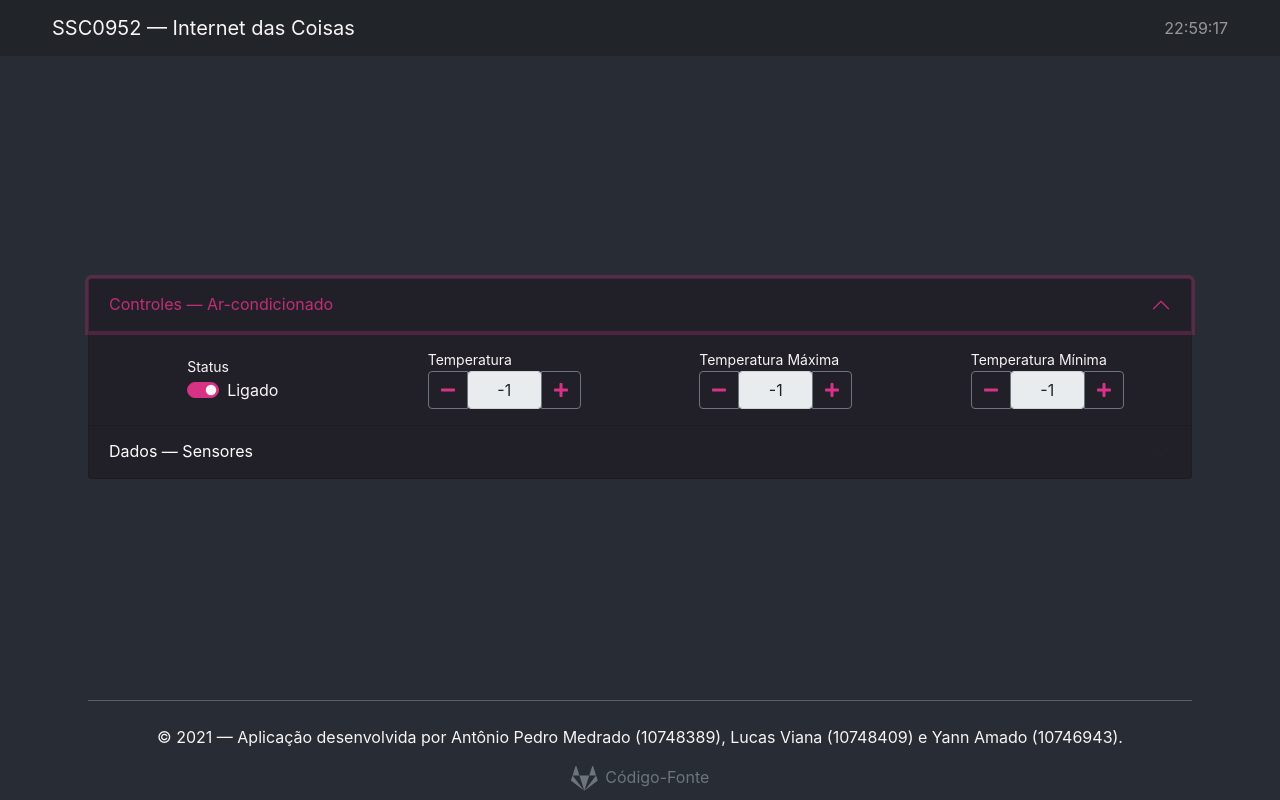
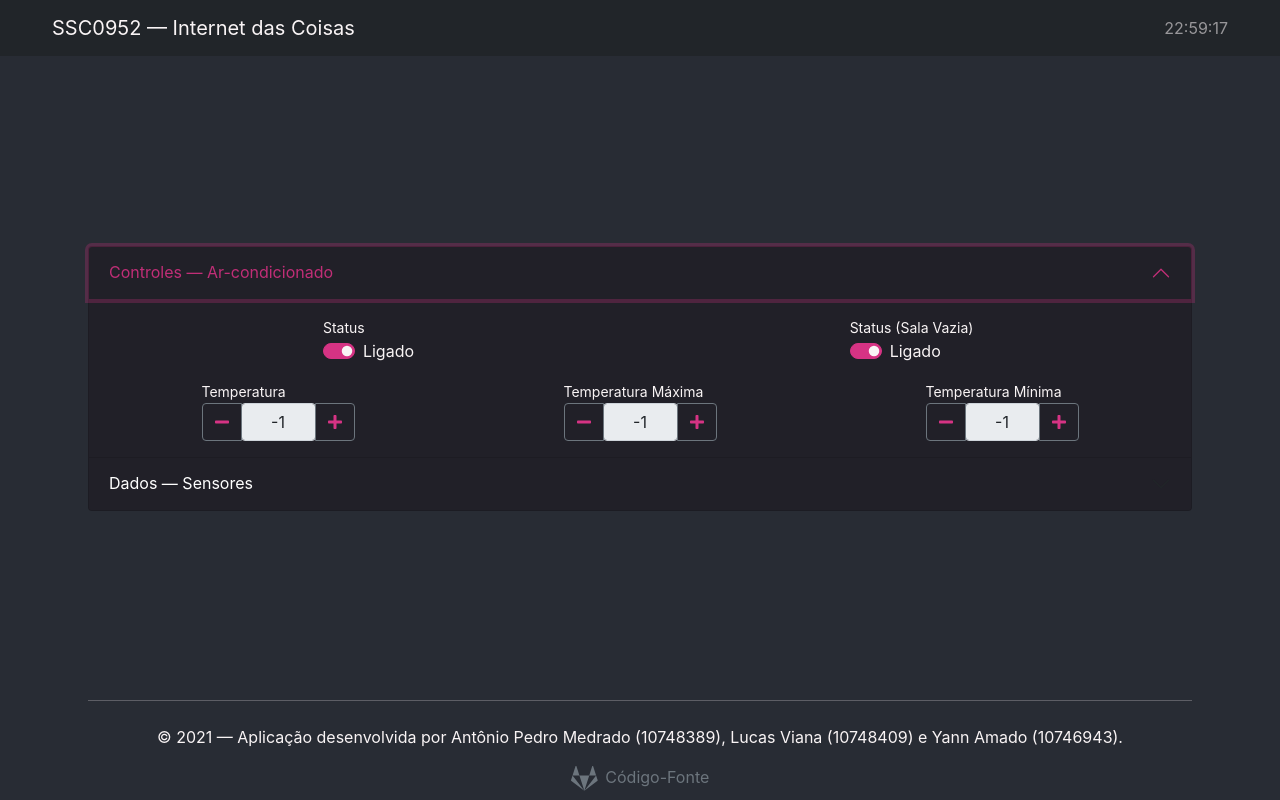
Before and after one commit to lucasvianav/iot, a React (Create React App) app: page / in a window 1280 px wide. Both pictures are taken after a click on the button "Controles — Ar-condicionado". Built offline with nearby package versions, Linux system fonts and the light colour scheme; no server answers.

Commit message:
Create new air-conditioner controls

```diff
--- a/src/components/core/control-panel.tsx
+++ b/src/components/core/control-panel.tsx
@@ -17,10 +17,12 @@ export function ControlPanel() {
     }
   }
 
+  const colClasses = 'd-flex justify-content-center'
+
   return (
     <Form>
-      <div className='row' style={{ rowGap: '20px' }}>
-        <div className='col-6 col-md-3 d-flex align-item-center'>
+      <div className='row mb-3' style={{ rowGap: '20px' }}>
+        <div className={`${colClasses} col-6`}>
           <Toggler
             title='Status'
             labelFn={() => (air.on ? 'Ligado' : 'Desligado')}
@@ -29,7 +31,18 @@ export function ControlPanel() {
           />
         </div>
 
-        <div className='col-6 col-md-3 d-flex justify-content-center'>
+        <div className={`${colClasses} col-6`}>
+          <Toggler
+            title='Status (Sala Vazia)'
+            labelFn={() => (air.on ? 'Ligado' : 'Desligado')}
+            checkedFn={() => air.on}
+            onChangeFn={air.toggle}
+          />
+        </div>
+      </div>
+
+      <div className='row mt-3' style={{ rowGap: '20px' }}>
+        <div className={`${colClasses} col-6 col-md-4`}>
           <TemperatureControl
             title='Temperatura'
             minusFn={() => controlTemperature(air.down)}
@@ -39,7 +52,7 @@ export function ControlPanel() {
           />
         </div>
 
-        <div className='col-6 col-md-3 d-flex justify-content-center'>
+        <div className={`${colClasses} col-6 col-md-4`}>
           <TemperatureControl
             title='Temperatura Máxima'
             minusFn={() => controlTemperature(air.down)}
@@ -49,7 +62,7 @@ export function ControlPanel() {
           />
         </div>
 
-        <div className='col-6 col-md-3 d-flex justify-content-center'>
+        <div className={`${colClasses} col-6 col-md-4`}>
           <TemperatureControl
             title='Temperatura Mínima'
             minusFn={() => controlTemperature(air.down)}
```
